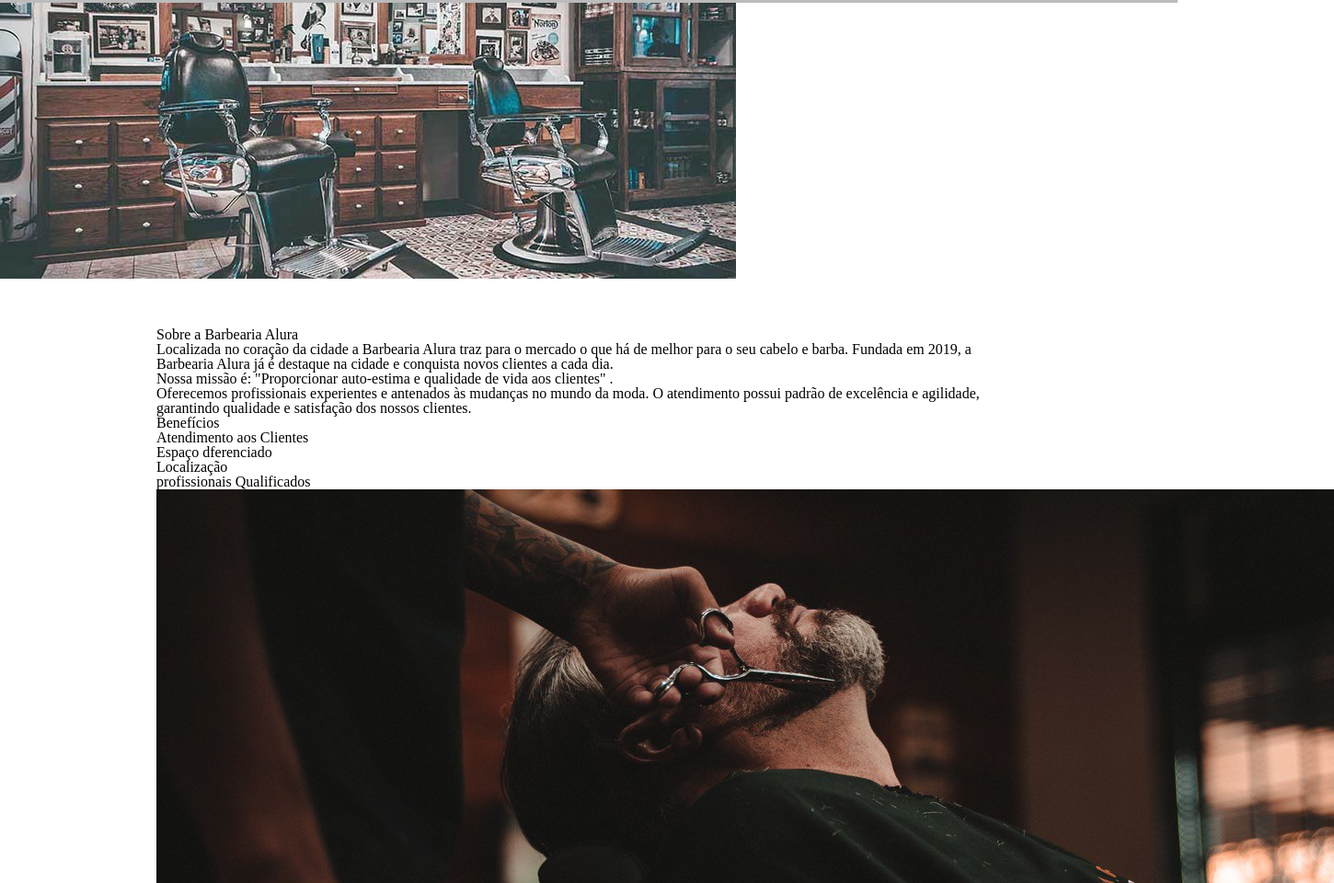
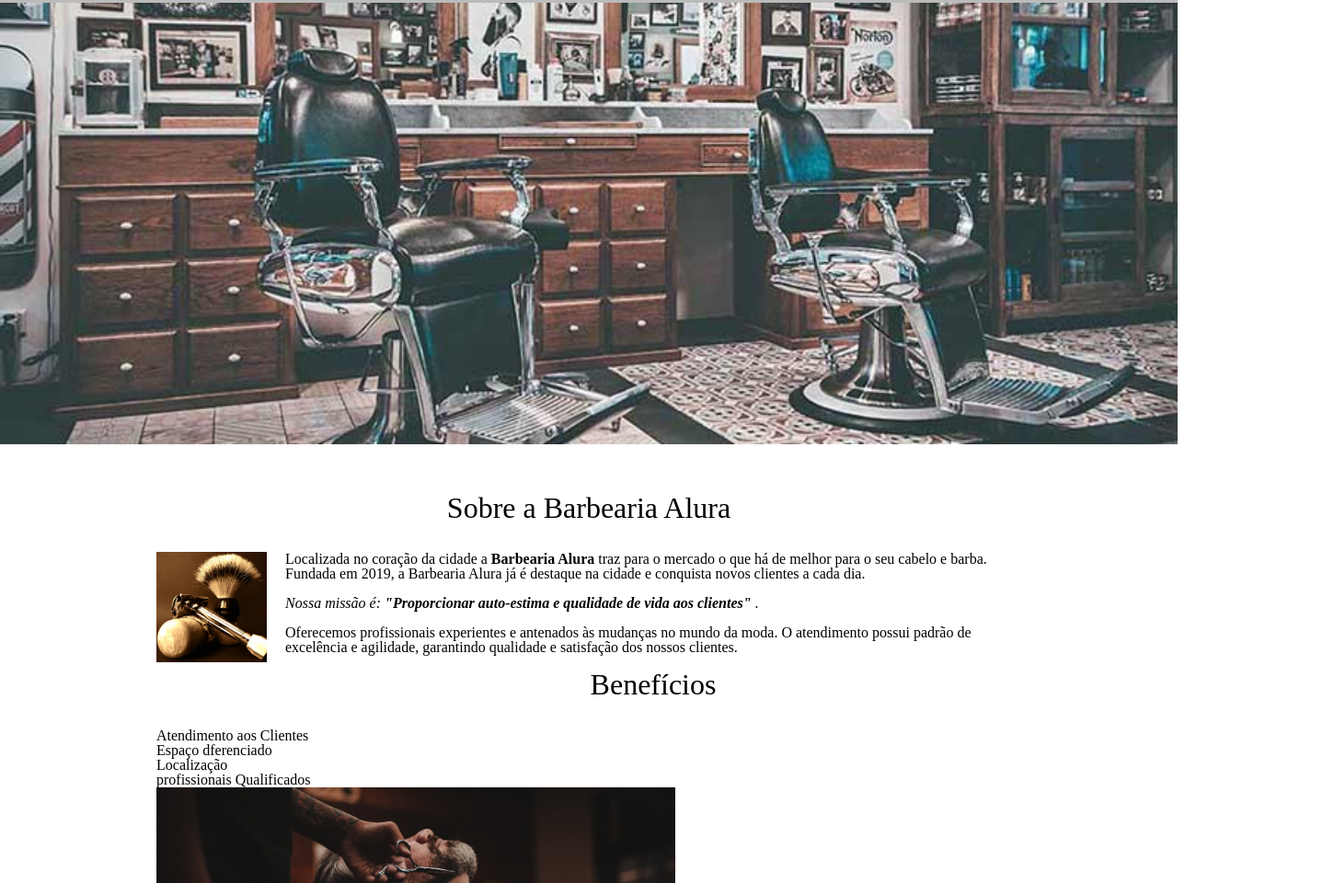
Before and after one commit to Riquecelo/ONE-Alura, a plain HTML site: page trilhaFrontEnd/index.html in a window 1280 px wide. Shown: the part 290-1250 px from the top of the page at 92% size, 1450 px wide, since content can reach past the window. Drawn offline with Linux system fonts and the light colour scheme.

Commit message:
trilha frontend exer adição de imagem no index

```diff
--- a/trilhaFrontEnd/index.html
+++ b/trilhaFrontEnd/index.html
@@ -25,11 +25,13 @@
         </div>
     </header>
 
-    <img id="banner" src="banner.jpg" alt="">
+    <img class="banner" src="banner.jpg" alt="">
 
     <main>
         <section class="principal">
-            <h2 class="titulo-centralizado">Sobre a Barbearia Alura</h2>
+            <h2 class="titulo-principal">Sobre a Barbearia Alura</h2>
+
+            <img class="utensilios" src="utensilios.jpg" alt="Utensilios de um barbeiro.">
 
             <p> Localizada no coração da cidade a <strong> Barbearia Alura </strong>traz para o mercado o que há de melhor para
                 o seu cabelo e barba. Fundada em 2019, a Barbearia Alura já é destaque na cidade e conquista novos clientes a
@@ -42,7 +44,7 @@
         </section>
 
         <section class="beneficios">
-            <h3 class="titulo-centralizado">Benefícios</h3>
+            <h3 class="titulo-principal">Benefícios</h3>
 
             <ul class="lista">
                 <li class="itens" > Atendimento aos Clientes</li>
--- a/trilhaFrontEnd/style.css
+++ b/trilhaFrontEnd/style.css
@@ -141,3 +141,30 @@ table td, table th{
     border: 1px solid #000000;
     padding: 8px 15px;
 }
+
+/*css da página principal*/
+.banner{
+    width: 100%;
+}
+.titulo-principal{
+    text-align: center;
+    font-size: 2em;
+    margin: 0 0 1em ;
+}
+.principal p{
+    margin: 0 0 1em;
+}
+.principal strong{
+    font-weight: bold;
+}
+.principal em{
+    font-style: italic;
+}
+.utensilios{
+    width: 120px;
+    float: left;
+    margin: 0 20px 20px 0;
+}
+.imagemBeneficios{
+    width: 60%;
+}
```
Also changed, not shown: trilhaFrontEnd/utensilios.jpg (added).
